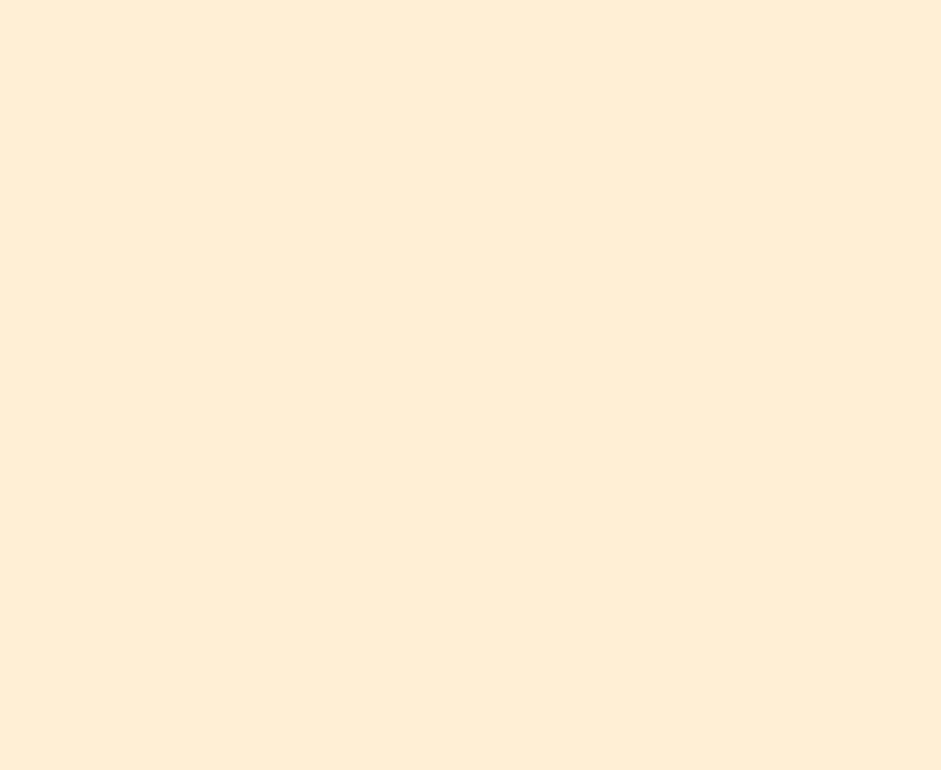
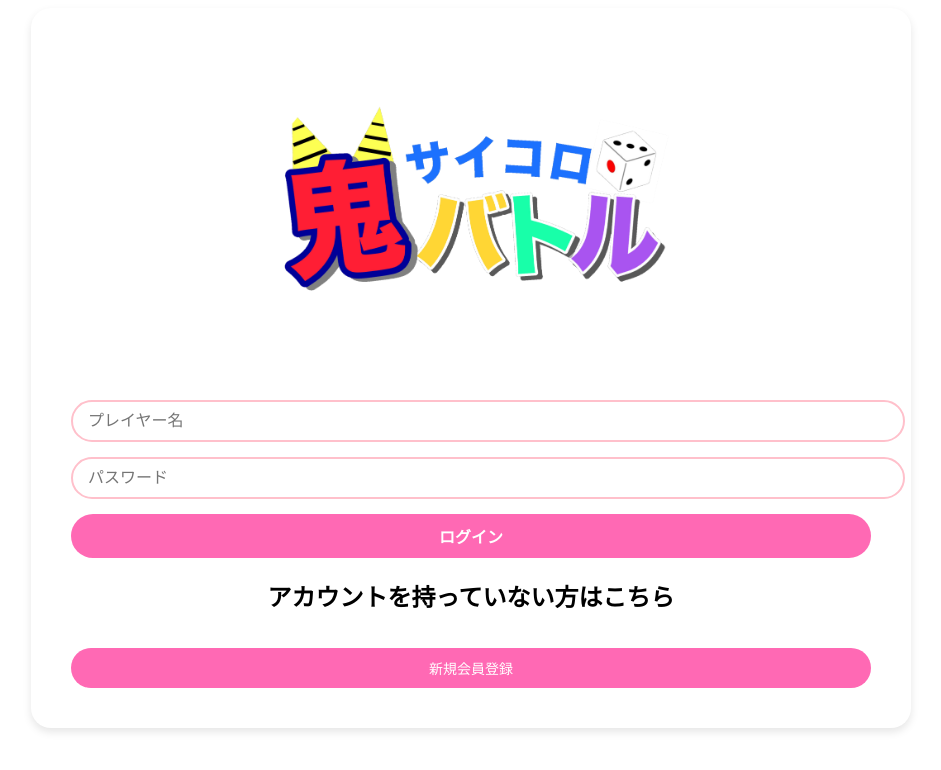
Before and after one commit to yoyo1025/game-client, a React (Create React App) app: page /login in a window 1280 px wide. Shown: the top 770 px of the page, without its empty margins (169-1110 px from the left). Built offline with nearby package versions, Linux system fonts and the light colour scheme; a web font is replaced by a local one.

Commit message:
ログイン画面修正

```diff
--- a/src/components/Login.jsx
+++ b/src/components/Login.jsx
@@ -3,14 +3,50 @@ import { useNavigate } from "react-router-dom";
 import { useState } from "react";
 
 const Login = () =>{
-    const[userId, setUserId] = useState('');
+    const[playerName, setPlayerName] = useState('');
     const[password, setPassword] = useState('');
     const navigate = useNavigate();
 
-    const handleLogin = (e) =>{
-        e.preventDefault();
+    // 修正点: ログイン処理にトークン保存を追加
+    const handleLogin = async (event) => {
+        event.preventDefault(); // デフォルトのフォーム送信を防ぐ
 
-        //ログイン処理をここに追加
+        const url = "http://localhost:8080/login"; // サーバーのエンドポイントURL
+
+        const options = {
+            method: "POST",
+            headers: { "Content-Type": "application/json" },
+            body: JSON.stringify({ name: playerName, password: password }),
+        };
+
+        try {
+            // サーバーにデータを送信
+            const response = await fetch(url, options);
+
+            if (!response.ok) {
+                // サーバーからエラーレスポンスが返された場合
+                const errorData = await response.json();
+                console.error("サーバーエラー:", errorData);
+                alert("ログインに失敗しました: " + errorData.message);
+                return;
+            }
+
+            const data = await response.json();
+
+            // トークンを localStorage に保存
+            if (data.token) {
+                localStorage.setItem("jwt", data.token);
+         //console.log("保存されたトークン:", localStorage.getItem("authToken"));
+                alert("ログインに成功しました!");
+                navigate("/"); // ログイン成功後にホーム画面に遷移
+            } else {
+                alert("ログインに失敗しました: トークンがありません。");
+            }
+        } catch (error) {
+
+            console.error("エラーが発生しました:", error);
+            alert("ログインに失敗しました。もう一度お試しください。");
+        }
     };
 
     const handleRegisterRedirect = () =>{
@@ -19,16 +55,16 @@ const Login = () =>{
 
 
 return(
-    <body className="login-page">
+    <div className="login-page">
       <div className="login-container">
         <img src="/game-title-image.png" alt="Game Title" className="character" />
         <form onSubmit={handleLogin}>
              <div className="loginform-group">
                 <input
                 type="text"
-                 placeholder="ユーザーID"
-                 value={userId}
-                 onChange={(e) => setUserId(e.target.value)}
+                 placeholder="プレイヤー名"
+                 value={playerName}
+                 onChange={(e) => setPlayerName(e.target.value)}
                  required
                   />
                   </div>
@@ -45,7 +81,7 @@ return(
     <h2>アカウントを持っていない方はこちら</h2>
     <button onClick={handleRegisterRedirect} className="register-button">新規会員登録</button>
     </div>
-   </body>
+   </div>
 )
 }
 
```
Also changed, not shown: public/game-title-image.png (added).
